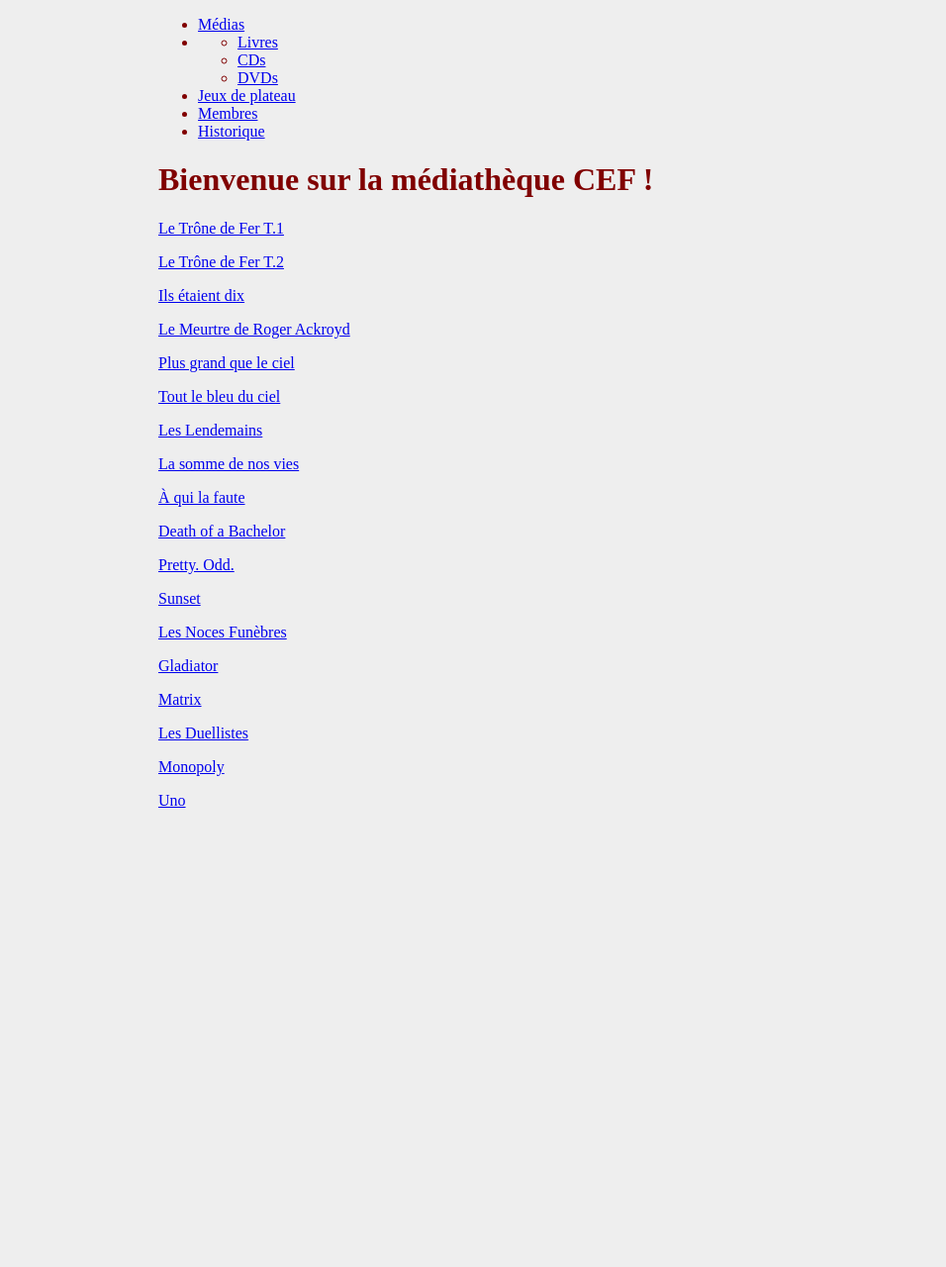
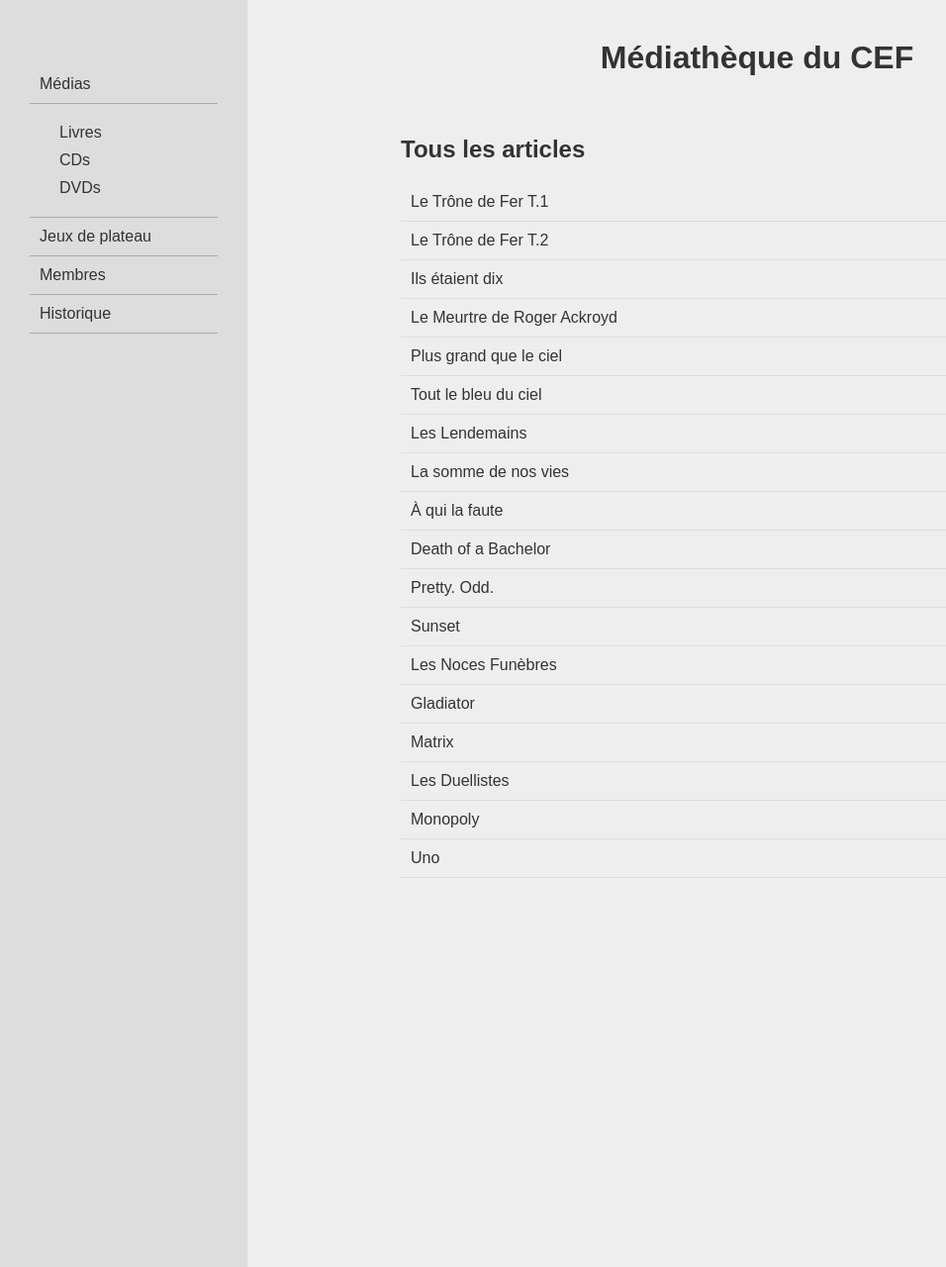
Before and after one commit to AlexD004/CEF-Mediatheque, a Django app: page / in a window 1280 px wide. Shown: the whole page at 99% size, without its empty margins (0-956 px from the left). Before the commit the page ends 816 px from the top, so only its background shows below. Run offline with Django 5.2, Linux system fonts and the light colour scheme; data comes from the database, SQL or seed files in the repository.

Commit message:
add some basics styles

```diff
--- a/logisticMediatheque/templates/logisticMediatheque/base.html
+++ b/logisticMediatheque/templates/logisticMediatheque/base.html
@@ -9,6 +9,7 @@
     <link rel="stylesheet" href="{% static 'css/style.css' %}">
 </head>
 <body>
+    <div class="flexWrap">
         <nav id="itemNav">
             <ul>
                 <li><a href="{% url 'logisticMediatheque:dashboard' %}">Médias</a></li>
@@ -24,6 +25,12 @@
                 <li><a href="{% url 'logisticMediatheque:historique' %}">Historique</a></li>
             </ul>
         </nav>
+        <div id="content">
+            <h1>Médiathèque du CEF</h1>
+            <div id="wrapContent">
                 {% block content %}{% endblock %}
+            </div>
+        </div>
+    </div>
 </body>
 </html>
--- a/logisticMediatheque/templates/logisticMediatheque/historique.html
+++ b/logisticMediatheque/templates/logisticMediatheque/historique.html
@@ -1,6 +1,6 @@
 {% extends 'logisticMediatheque/base.html' %}
 
 {% block content %}
-    <h1>Historique</h1>
+    <h2>Historique</h2>
     <p>{{historique}}</p>
 {% endblock content %}
--- a/logisticMediatheque/templates/logisticMediatheque/itemDetails/cdDetails.html
+++ b/logisticMediatheque/templates/logisticMediatheque/itemDetails/cdDetails.html
@@ -2,7 +2,9 @@
 
 {% block infosDetails %}
 
-    <h1>{{ cd.title }}</h1>
-    <p>{{ cd.artist.name }}</p>
+    <h2>{{ cd.title }}</h2>
+    <p><strong>Artiste :</strong> {{ cd.artist.name }}</p>
+    <p><strong>Label :</strong> {{ cd.label.name }}</p>
+    <p><strong>Nombre de morceaux :</strong> {{ cd.numPist }}</p>
 
 {% endblock infosDetails %}
--- a/logisticMediatheque/templates/logisticMediatheque/itemDetails/dvdDetails.html
+++ b/logisticMediatheque/templates/logisticMediatheque/itemDetails/dvdDetails.html
@@ -2,7 +2,8 @@
 
 {% block infosDetails %}
 
-    <h1>{{ dvd.title }}</h1>
-    <p>{{ dvd.director.name }}</p>
+    <h2>{{ dvd.title }}</h2>
+    <p><strong>Réalisateur : </strong>{{ dvd.director.name }}</p>
+    <p><strong>Durée : </strong>{{ dvd.filmDuration }}</p>
 
 {% endblock infosDetails %}
--- a/logisticMediatheque/templates/logisticMediatheque/itemDetails/itemDetails.html
+++ b/logisticMediatheque/templates/logisticMediatheque/itemDetails/itemDetails.html
@@ -4,6 +4,6 @@
 
     {% block infosDetails %}{% endblock %}
 
-    <p><a href="{% url 'logisticMediatheque:dashboard' %}">Revenir à la liste des médias</a></p>
+    <p class="returnLink"><a href="{% url 'logisticMediatheque:dashboard' %}">Revenir à la liste des médias</a></p>
 
 {% endblock content %}
--- a/logisticMediatheque/templates/logisticMediatheque/itemDetails/livreDetails.html
+++ b/logisticMediatheque/templates/logisticMediatheque/itemDetails/livreDetails.html
@@ -2,7 +2,9 @@
 
 {% block infosDetails %}
 
-    <h1>{{ livre.title }}</h1>
-    <p>{{ livre.author.name }}</p>
+    <h2>{{ livre.title }}</h2>
+    <p><strong>Auteur :</strong> {{ livre.author.name }}</p>
+    <p><strong>Éditeur :</strong> {{ livre.editor.name }}</p>
+    <p><strong>Pages :</strong> {{ livre.numPages }}</p>
 
 {% endblock infosDetails %}
--- a/logisticMediatheque/templates/logisticMediatheque/listMembers.html
+++ b/logisticMediatheque/templates/logisticMediatheque/listMembers.html
@@ -1,6 +1,6 @@
 {% extends 'logisticMediatheque/base.html' %}
 
 {% block content %}
-    <h1>Membres de la médiathèque</h1>
+    <h2>Membres de la médiathèque</h2>
     <p>{{membres}}</p>
 {% endblock content %}
--- a/logisticMediatheque/templates/logisticMediatheque/lists.html
+++ b/logisticMediatheque/templates/logisticMediatheque/lists.html
@@ -1,17 +1,40 @@
 {% extends 'logisticMediatheque/base.html' %}
 
 {% block content %}
-    <h1>Bienvenue sur la médiathèque CEF !</h1>
+
+    {% if mediaType == 'medias' %}
+        <h2>Tous les articles</h2>
         {% for livre in livres %}
-        <p><a href="{% url 'logisticMediatheque:livreDetail' livre.id %}">{{livre.title}}</a></p>
+            <p class="item"><a href="{% url 'logisticMediatheque:livreDetail' livre.id %}">{{livre.title}}</a></p>
         {% endfor %}
         {% for cd in cds %}
-        <p><a href="{% url 'logisticMediatheque:cdDetail' cd.id %}">{{cd.title}}</a></p>
+            <p class="item"><a href="{% url 'logisticMediatheque:cdDetail' cd.id %}">{{cd.title}}</a></p>
         {% endfor %}
         {% for dvd in dvds %}
-        <p><a href="{% url 'logisticMediatheque:dvdDetail' dvd.id %}">{{dvd.title}}</a></p>
+            <p class="item"><a href="{% url 'logisticMediatheque:dvdDetail' dvd.id %}">{{dvd.title}}</a></p>
         {% endfor %}
         {% for jeu in jeux %}
-        <p><a href="{% url 'logisticMediatheque:jeuDetail' jeu.id %}">{{jeu.gameTitle}}</a></p>
+            <p class="item"><a href="{% url 'logisticMediatheque:jeuDetail' jeu.id %}">{{jeu.gameTitle}}</a></p>
         {% endfor %}
+    {% elif mediaType == 'livres' %}
+        <h2>Les livres</h2>
+        {% for livre in livres %}
+            <p class="item"><a href="{% url 'logisticMediatheque:livreDetail' livre.id %}">{{livre.title}}</a></p>
+        {% endfor %}
+    {% elif mediaType == 'cds' %}
+        <h2>Les CDs</h2>
+        {% for cd in cds %}
+            <p class="item"><a href="{% url 'logisticMediatheque:cdDetail' cd.id %}">{{cd.title}}</a></p>
+        {% endfor %}
+    {% elif mediaType == 'dvds' %}
+        <h2>Les DVDs</h2>
+        {% for dvd in dvds %}
+            <p class="item"><a href="{% url 'logisticMediatheque:dvdDetail' dvd.id %}">{{dvd.title}}</a></p>
+        {% endfor %}
+    {% elif mediaType == 'medias' or mediaType == 'jeux' %}
+        <h2>Les Jeux</h2>
+        {% for jeu in jeux %}
+            <p class="item"><a href="{% url 'logisticMediatheque:jeuDetail' jeu.id %}">{{jeu.gameTitle}}</a></p>
+        {% endfor %}
+    {% endif %}
 {% endblock content %}
--- a/logisticMediatheque/views.py
+++ b/logisticMediatheque/views.py
@@ -8,26 +8,39 @@ def dashboard(request):
         "livres": Livres.objects.all(),
         "cds": CDs.objects.all(),
         "dvds": DVDs.objects.all(),
-        "jeux": Jeux.objects.all()
+        "jeux": Jeux.objects.all(),
+        "mediaType": "medias"
     }
     return render(request, "logisticMediatheque/lists.html", context)
 
 """ Lists by item type """
 
 def listLivres(request):
-    context = {"medias": Livres.objects.all()}
+    context = {
+        "livres": Livres.objects.all(),
+        "mediaType": "livres"
+    }
     return render(request, "logisticMediatheque/lists.html", context)
 
 def listCDs(request):
-    context = {"medias": CDs.objects.all()}
+    context = {
+        "cds": CDs.objects.all(),
+        "mediaType": "cds"
+    }
     return render(request, "logisticMediatheque/lists.html", context)
 
 def listDVDs(request):
-    context = {"medias": DVDs.objects.all()}
+    context = {
+        "dvds": DVDs.objects.all(),
+        "mediaType": "dvds"
+    }
     return render(request, "logisticMediatheque/lists.html", context)
 
 def listJeux(request):
-    context = {"jeux": Jeux.objects.all()}
+    context = {
+        "jeux": Jeux.objects.all(),
+        "mediaType": "jeux"
+    }
     return render(request, "logisticMediatheque/lists.html", context)
 
 """ Items details page """
--- a/mediathequeCEF/static/css/style.css
+++ b/mediathequeCEF/static/css/style.css
@@ -1,6 +1,63 @@
 body {
     background-color: #eee;
-    color:maroon;
+    color:#333;
+    font-family: sans-serif;
+    margin:0;
+    box-sizing: border-box;
+}
+ul {
+    list-style: none;
+    padding: 0 20px;
+}
+li {
+    margin: 10px 0;
+}
+a {
+    text-decoration: none;
+    color:#333;
+}
+a:hover {
+    color:#aaa;
+}
+p{
+    margin: 5px 0;
+}
+h1{
+    text-align: center;
+    margin: 20px 0 60px;
+}
+.flexWrap {
+    display: flex;
+}
+#itemNav {
+    width: 30%;
+    max-width: 250px;
+    min-height: 100vw;
+    background: #ddd;
+}
+#itemNav > ul {
+    padding: 50px 30px;
+}
+#itemNav > ul > li{
+    border-bottom: 1px solid #aaa;
+    margin: 0;
+    padding: 10px;
+}
+#content {
+    padding: 20px;
+    width: 100%;
+    height: 100%;
+}
+#wrapContent {
+    max-width: 720px;
     margin: 0 auto;
-    width: 960px;
 }
+.item {
+    border-bottom: 1px solid #ddd;
+    margin: 0;
+    padding: 10px;
+}
+.returnLink{
+    margin-top: 30px;
+    text-decoration: underline;
+}
```
Also changed, not shown: logisticMediatheque/templates/logisticMediatheque/itemDetails/jeuDetails.html (+8 -10 lines). Lines whose indentation alone changed are shown as unchanged.
